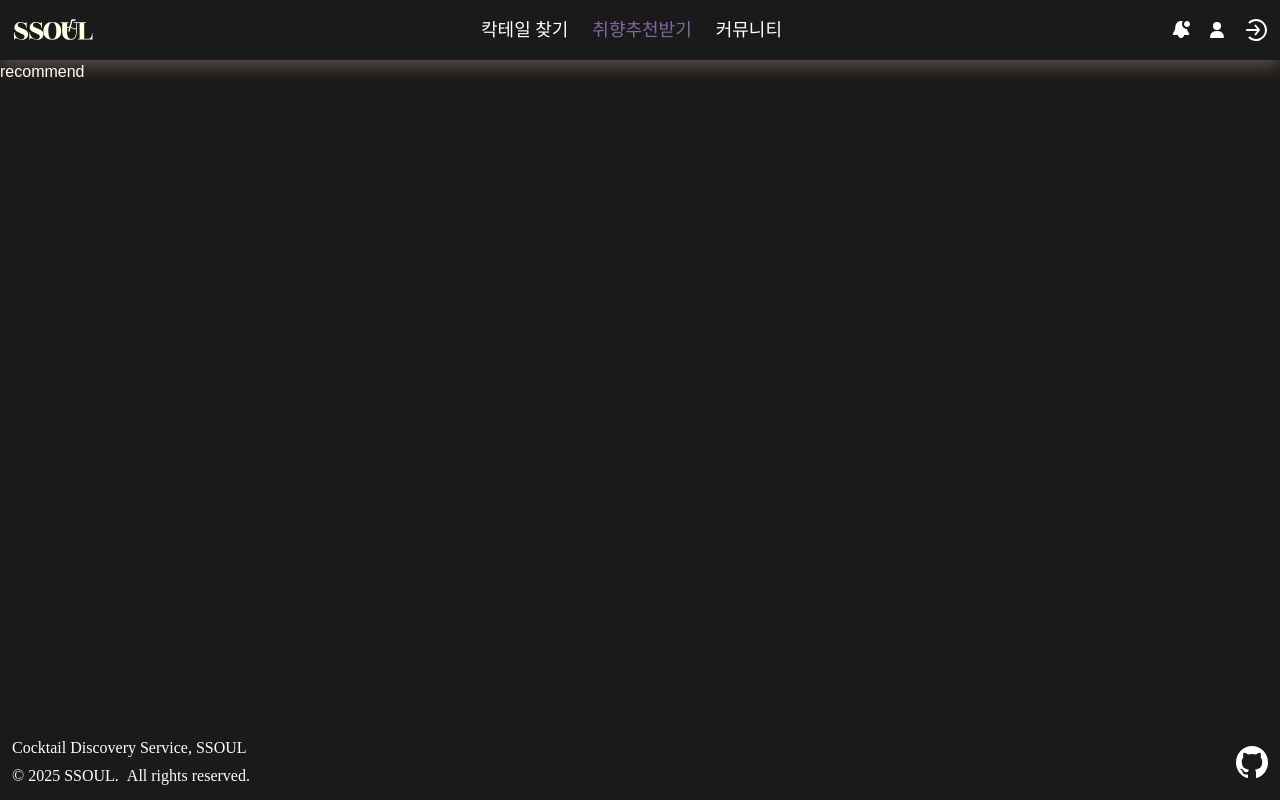
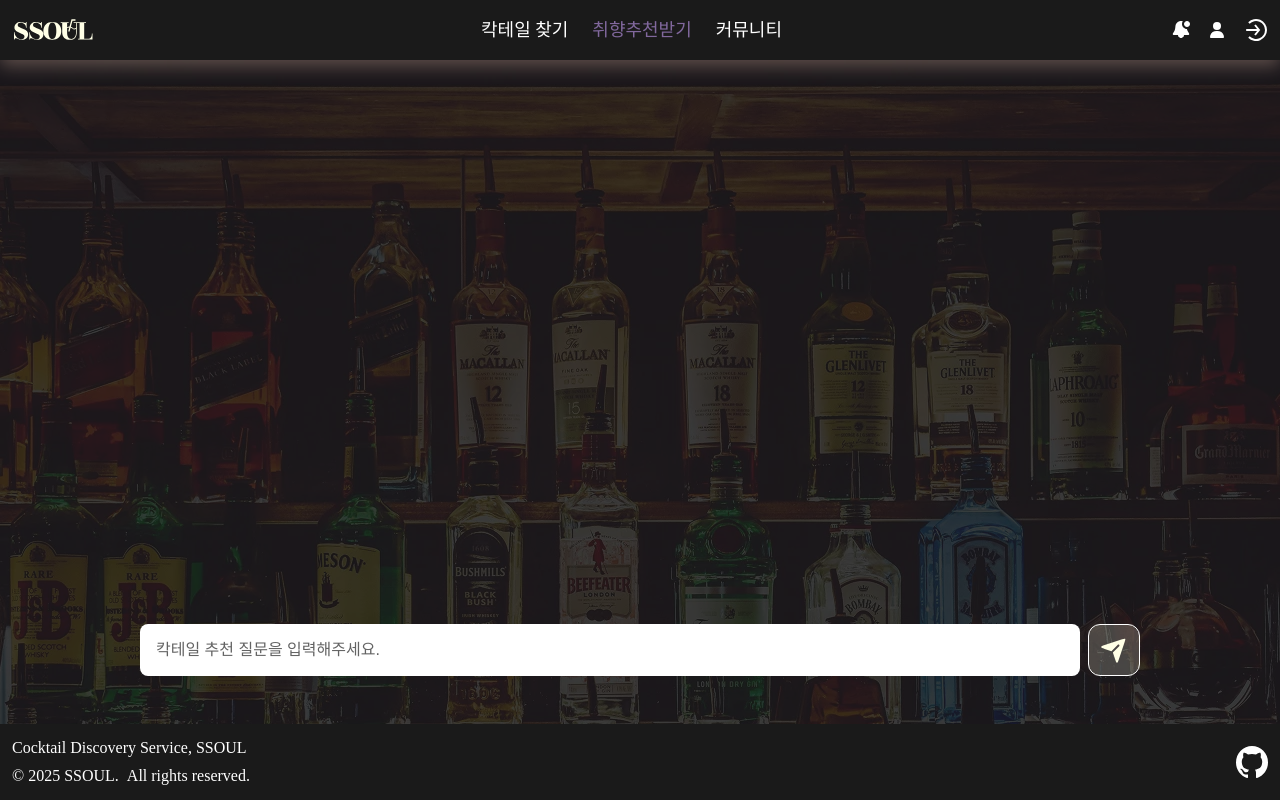
Before and after one commit to prgrms-web-devcourse-final-project/WEB5_6_HaeDokCoding_FE, a Next.js app: page /recommend in a window 1280 px wide. Built offline with nearby package versions, Linux system fonts and the light colour scheme; a web font is replaced by a local one.

Commit message:
[design] 채팅 폼 ui

```diff
--- a/src/app/design-system/page.tsx
+++ b/src/app/design-system/page.tsx
@@ -7,7 +7,6 @@ import { useState } from 'react';
 import { customToast } from '@/shared/components/toast/CustomToastUtils';
 import ModalLayout from '@/shared/components/modalPop/ModalLayout';
 import ConfirmPop from '@/shared/components/modalPop/ConfirmPop';
-import ChatInput from '@/shared/components/InputBox/ChatInput';
 import SelectBox from '@/shared/components/InputBox/SelectBox';
 import LikeBtn from '@/shared/components/like/LikeBtn';
 import Share from '@/shared/components/share/Share';
@@ -34,7 +33,6 @@ function Page() {
           <Input placeholder="내용을 입력해주세요." id="test" variant="search" />
           <Input placeholder="칵테일을 검색해 보세요" id="test" variant="comment" />
           <Input placeholder="내용을 입력해주세요." id="test" size="lg" />
-          <ChatInput placeholder="내용을 입력해주세요" id="test" />
         </div>
 
         {/* select */}
--- /dev/null
+++ b/src/app/recommend/ChatForm.tsx
@@ -0,0 +1,44 @@
+'use client';
+
+import Send from '@/shared/assets/icons/send_36.svg';
+import { keyDown } from '@/shared/utills/keyDown';
+
+function ChatForm() {
+  const handleInput = (e: React.FormEvent<HTMLTextAreaElement>) => {
+    const target = e.currentTarget;
+
+    if (target.value == '') {
+      target.style.height = '';
+    }
+    target.style.height = `${target.scrollHeight}px`;
+  };
+
+  return (
+    <form
+      onSubmit={(e) => e.preventDefault()}
+      className="absolute w-[calc(100%-24px)] bottom-12 left-3"
+    >
+      <div className="flex items-end w-full gap-2">
+        <label htmlFor="chatInput" className="sr-only">
+          질문 입력창
+        </label>
+        <textarea
+          id="chatInput"
+          name="chatInput"
+          onKeyDown={(e) => keyDown(e)}
+          onInput={(e) => handleInput(e)}
+          placeholder="칵테일 추천 질문을 입력해주세요."
+          className="w-[calc(100%-3.75rem)] px-4 py-3.5 rounded-lg h-[52px] max-h-[280px] bg-white text-primary placeholder:text-gray-dark resize-none outline-none"
+        />
+        <button
+          type="button"
+          aria-label="보내기"
+          className="flex-center w-13 h-13 rounded-xl border-1 border-white bg-secondary/20"
+        >
+          <Send className="text-secondary" />
+        </button>
+      </div>
+    </form>
+  );
+}
+export default ChatForm;
--- a/src/app/recommend/page.tsx
+++ b/src/app/recommend/page.tsx
@@ -1,4 +1,16 @@
+import Bg from '@/shared/assets/images/recommend_bg.webp';
+import ChatForm from './ChatForm';
+
 function Page() {
-  return <div>recommend</div>;
+  return (
+    <div
+      className="bg-repeat-y bg-top bg-auto w-full flex"
+      style={{ backgroundImage: `url(${Bg.src})` }}
+    >
+      <div className="relative page-layout max-w-1024 py-12 ">
+        <ChatForm />
+      </div>
+    </div>
+  );
 }
 export default Page;
--- a/src/shared/components/InputBox/ChatInput.tsx
+++ /dev/null
@@ -1,38 +0,0 @@
-import { keyDown } from '@/shared/utills/keyDown';
-import { Ref } from 'react';
-
-interface Props {
-  id: string;
-  placeholder: string;
-  className?: string;
-  ref?: Ref<HTMLTextAreaElement | null>;
-}
-
-function ChatInput({ id, placeholder, className, ref }: Props) {
-  const handleInput = (e: React.FormEvent<HTMLTextAreaElement>) => {
-    const target = e.currentTarget;
-
-    if (target.value == '') {
-      target.style.height = '';
-    }
-    target.style.height = `${target.scrollHeight}px`;
-  };
-
-  return (
-    <div>
-      <label htmlFor={id} className="sr-only">
-        입력창
-      </label>
-      <textarea
-        id={id}
-        name={id}
-        ref={ref}
-        onKeyDown={(e) => keyDown(e)}
-        onInput={(e) => handleInput(e)}
-        placeholder={placeholder}
-        className={` px-4 py-1 rounded-lg h-13 bg-white text-primary leading-11 placeholder:text-gray-dark resize-none outline-none ${className}`}
-      />
-    </div>
-  );
-}
-export default ChatInput;
```
Also changed, not shown: src/shared/assets/icons/send_36.svg, src/shared/assets/images/recommend_bg.webp (added).
